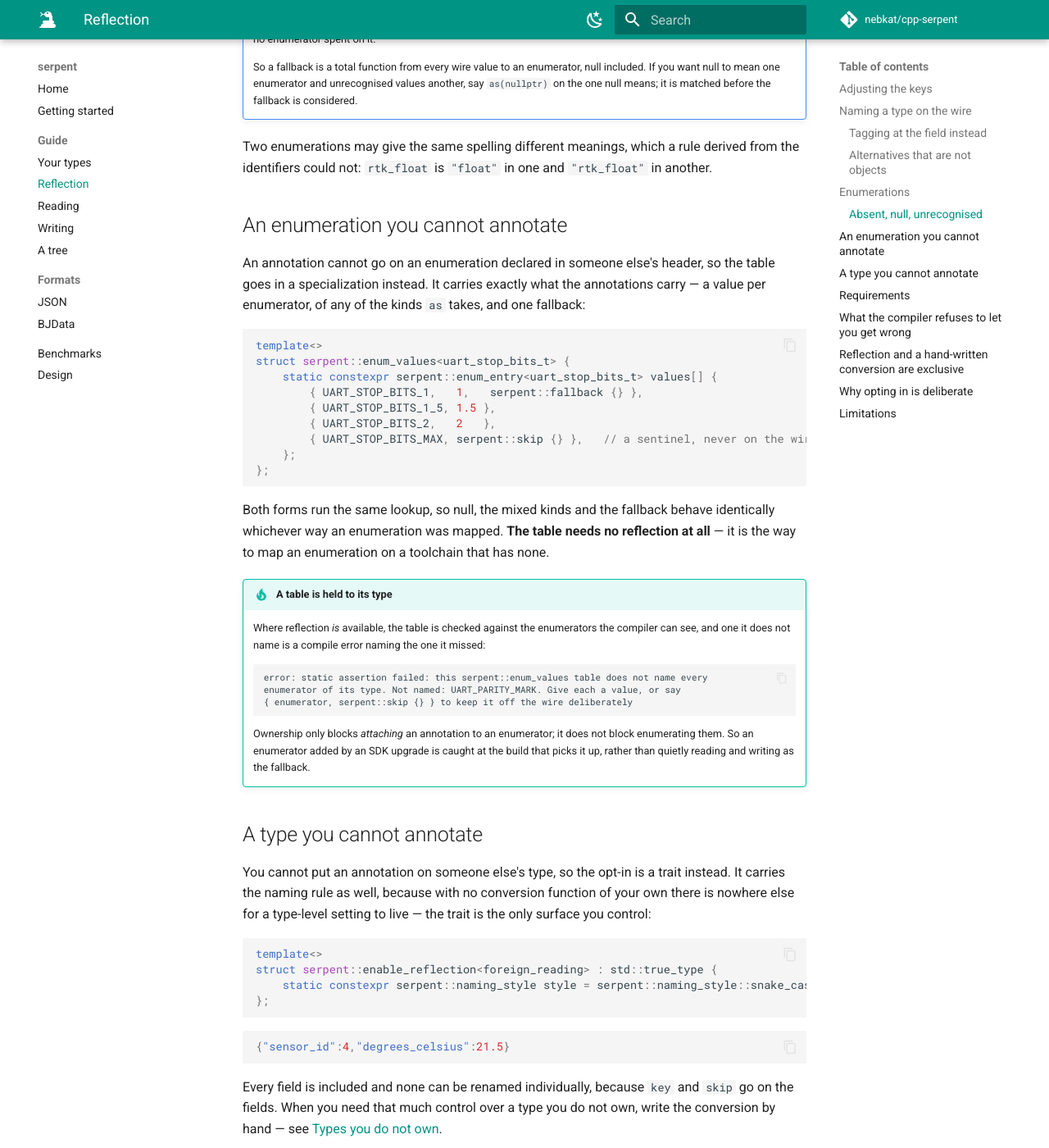
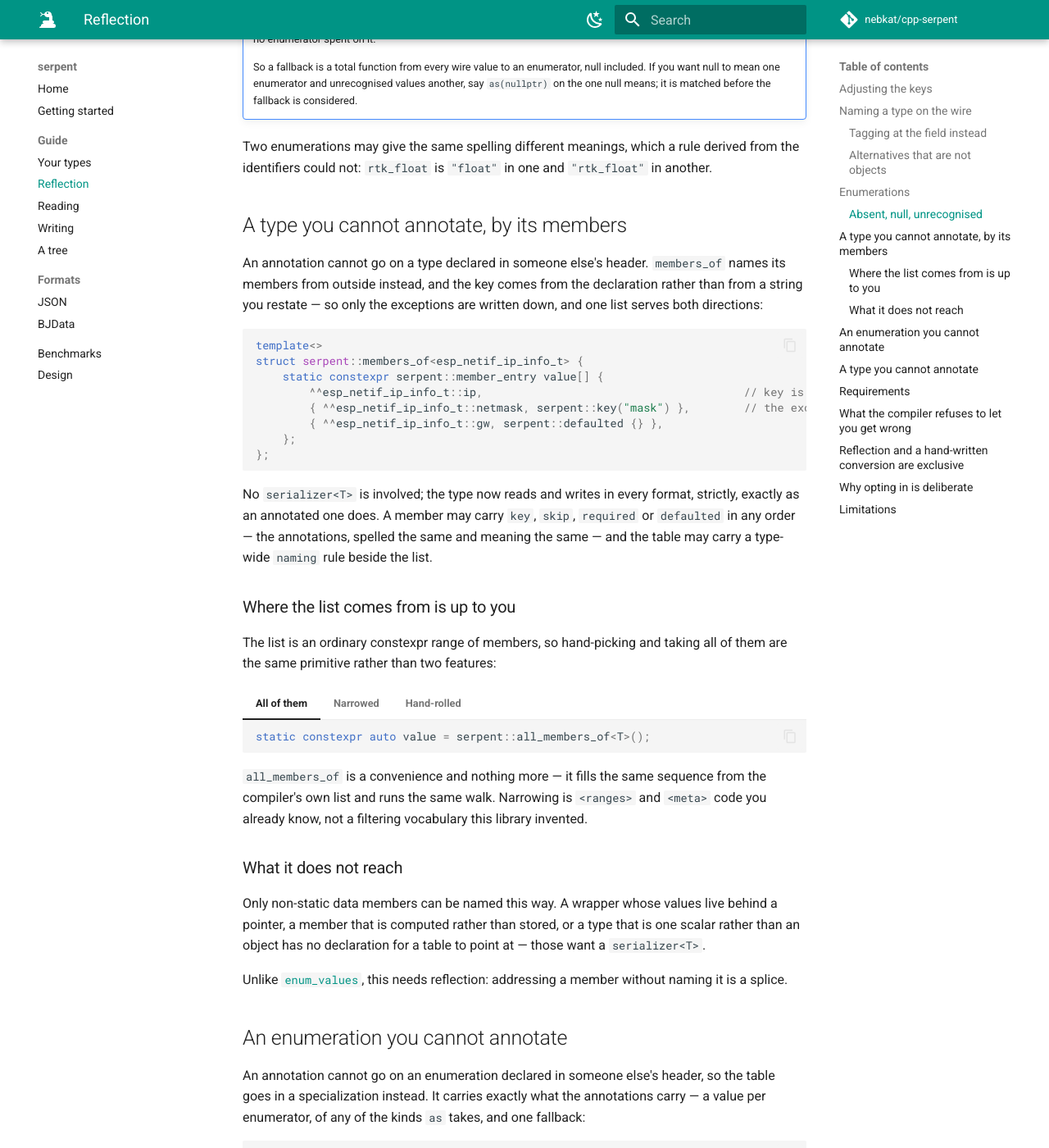
Before and after one commit to nebkat/cpp-serpent, an MkDocs documentation site: the page built from docs/reflection.md, in a window 1280 px wide and 1400 px high, scrolled down 4235 px. Shown: the whole window at 82% size. Built offline with MkDocs 1.6.1 and Material for MkDocs 9.7.7, drawn with Linux system fonts in a browser that asks for light colours; comment, search, counter and statistics services are not loaded.

Commit message:
feat(reflect): Name a foreign type's members from outside it
An annotation cannot go on a type declared in someone else's header,
which left every such type a hand-written serializer with both directions
spelled out and every key restated as a literal. members_of names the
members instead - the compiler already knows what they are called, so
only the exceptions are written down, and one list serves both directions
because the same splice reads and writes.

The list is an ordinary constexpr range, so hand-picking members and
taking all of them are one primitive rather than two features: narrowing
is views::filter over nonstatic_data_members_of, and all_members_of is a
convenience that fills the same sequence and runs the same walk. A member
carries key, skip, required or defaulted in any order, the table carries
a naming rule, and everything downstream - both formats, the strict
reading, write_members - sees no difference from an annotated type.

````diff
--- a/docs/reflection.md
+++ b/docs/reflection.md
@@ -193,6 +193,71 @@
 Two enumerations may give the same spelling different meanings, which a rule derived from the
 identifiers could not: `rtk_float` is `"float"` in one and `"rtk_float"` in another.
 
+## A type you cannot annotate, by its members
+
+An annotation cannot go on a type declared in someone else's header. `members_of` names its
+members from outside instead, and the key comes from the declaration rather than from a string
+you restate — so only the exceptions are written down, and one list serves both directions:
+
+```cpp
+template<>
+struct serpent::members_of<esp_netif_ip_info_t> {
+    static constexpr serpent::member_entry value[] {
+        ^^esp_netif_ip_info_t::ip,                                       // key is "ip"
+        { ^^esp_netif_ip_info_t::netmask, serpent::key("mask") },        // the exception
+        { ^^esp_netif_ip_info_t::gw, serpent::defaulted {} },
+    };
+};
+```
+
+No `serializer<T>` is involved; the type now reads and writes in every format, strictly, exactly
+as an annotated one does. A member may carry `key`, `skip`, `required` or `defaulted` in any
+order — the annotations, spelled the same and meaning the same — and the table may carry a
+type-wide `naming` rule beside the list.
+
+### Where the list comes from is up to you
+
+The list is an ordinary constexpr range of members, so hand-picking and taking all of them are
+the same primitive rather than two features:
+
+=== "All of them"
+
+    ```cpp
+    static constexpr auto value = serpent::all_members_of<T>();
+    ```
+
+=== "Narrowed"
+
+    ```cpp
+    static constexpr auto value = std::define_static_array(
+            std::meta::nonstatic_data_members_of(^^T, std::meta::access_context::current())
+            | std::views::filter([](std::meta::info member) {
+                  return std::meta::identifier_of(member) != "reserved";
+              }));
+    ```
+
+=== "Hand-rolled"
+
+    ```cpp
+    static constexpr serpent::member_entry value[] {
+        ^^T::first,
+        { ^^T::second, serpent::key("2nd") },
+    };
+    ```
+
+`all_members_of` is a convenience and nothing more — it fills the same sequence from the
+compiler's own list and runs the same walk. Narrowing is `<ranges>` and `<meta>` code you already
+know, not a filtering vocabulary this library invented.
+
+### What it does not reach
+
+Only non-static data members can be named this way. A wrapper whose values live behind a pointer,
+a member that is computed rather than stored, or a type that is one scalar rather than an object
+has no declaration for a table to point at — those want a `serializer<T>`.
+
+Unlike [`enum_values`](#an-enumeration-you-cannot-annotate), this needs reflection: addressing a
+member without naming it is a splice.
+
 ## An enumeration you cannot annotate
 
 An annotation cannot go on an enumeration declared in someone else's header, so the table goes
````
Also changed, not shown: 3 other files.
